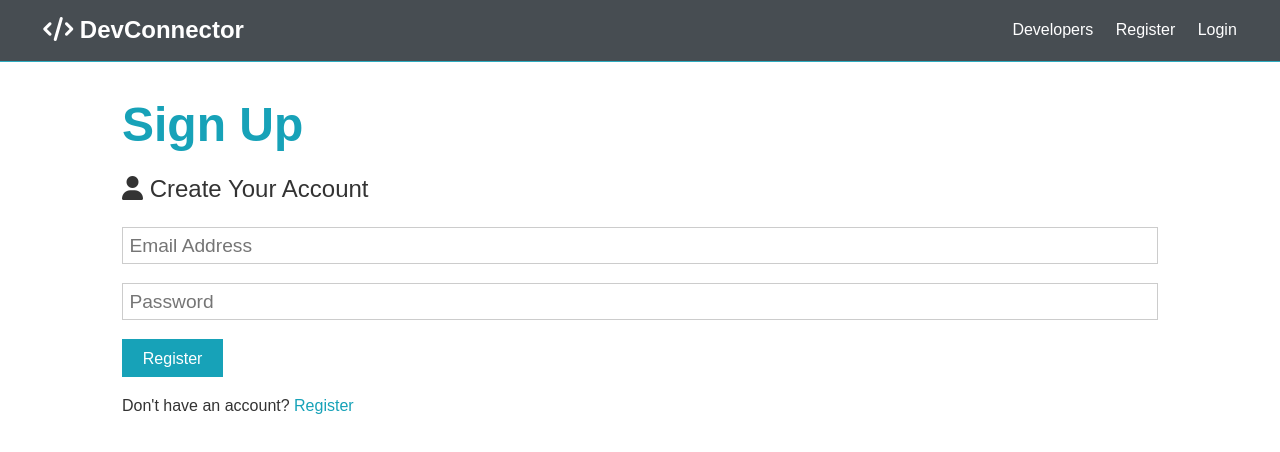
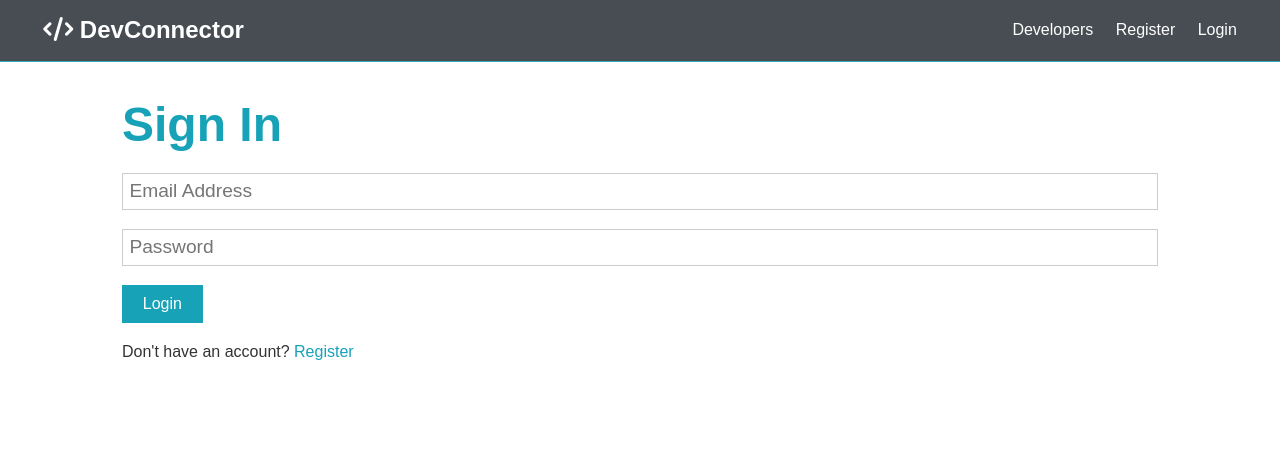
Before and after one commit to jgutschon/DevConnector, a React (Create React App) app in the folder client/: page /login in a window 1280 px wide. Shown: the top 452 px of the page. Built offline with nearby package versions, Linux system fonts and the light colour scheme.

Commit message:
fix link and header text

```diff
--- a/client/src/components/auth/Login.js
+++ b/client/src/components/auth/Login.js
@@ -38,10 +38,7 @@ const Login = () => {
 
   return (
     <Fragment>
-      <h1 className="large text-primary">Sign Up</h1>
-      <p className="lead">
-        <i className="fas fa-user"></i> Create Your Account
-      </p>
+      <h1 className="large text-primary">Sign In</h1>
       <form className="form" onSubmit={(event) => onSubmit(event)}>
         <div className="form-group">
           <input
@@ -63,7 +60,7 @@ const Login = () => {
             required
           />
         </div>
-        <input type="submit" className="btn btn-primary" value="Register" />
+        <input type="submit" className="btn btn-primary" value="Login" />
       </form>
       <p className="my-1">
         Don't have an account? <Link to="/register">Register</Link>
```
